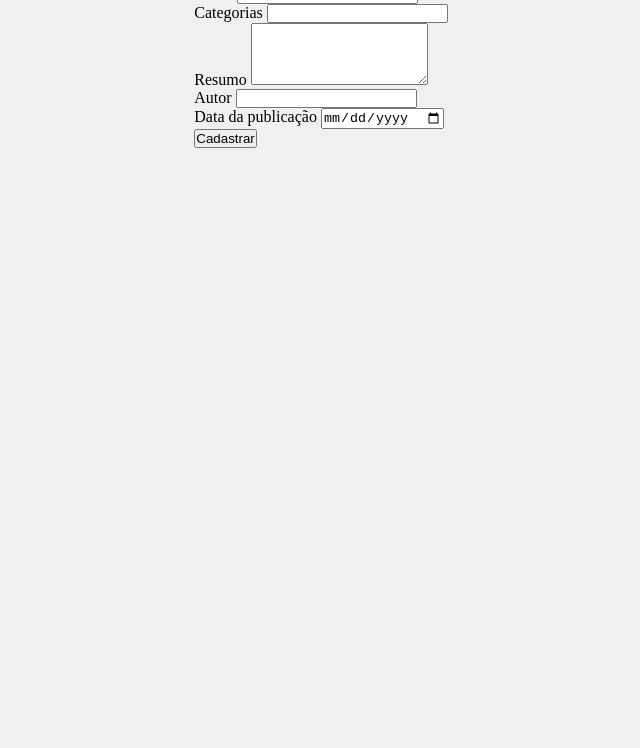
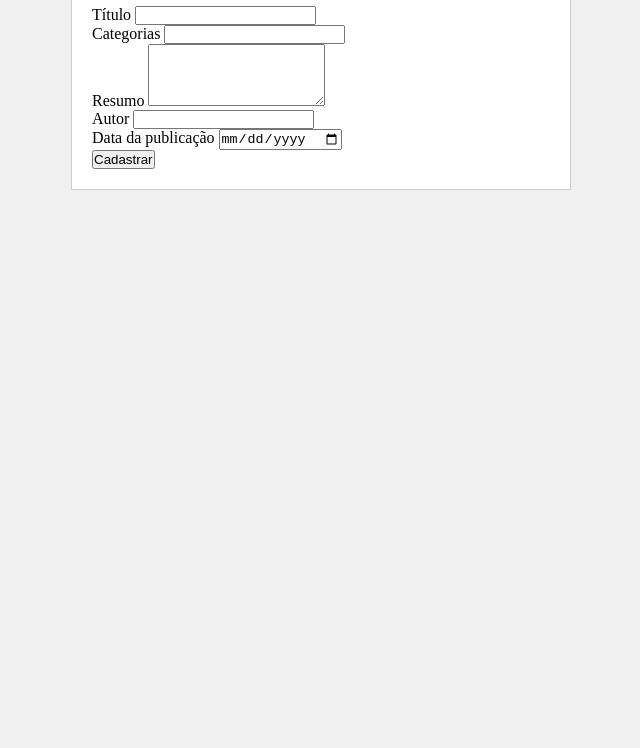
Before and after one commit to Rafaelleal4/2tds2-pojects, a plain HTML site: page index.html in a window 1280 px wide. Shown: the part 52-800 px from the top of the page, without its empty margins (319-959 px from the left). Drawn offline with Linux system fonts and the light colour scheme.

Commit message:
feat: initial style

```diff
--- a/assets/css/style.css
+++ b/assets/css/style.css
@@ -19,3 +19,11 @@ main {
     align-items: center;
     justify-content: center;
 }
+
+#postForm {
+    max-width: 500px;
+    width: 100%;
+    padding: 20px;
+    border: 1px solid #ccc;
+    background-color: #fff;
+}
```
